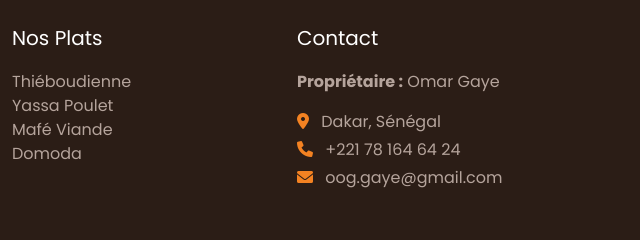
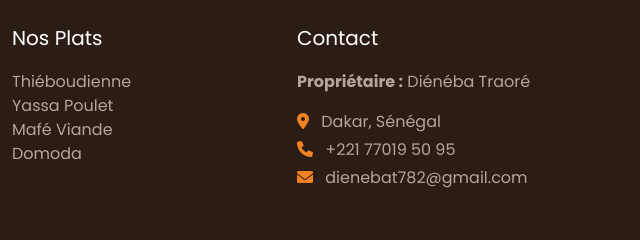
Before and after one commit to zeyna-0920/projet6, a plain HTML site: page index.html in a window 1280 px wide. Shown: the part 2209-2449 px from the top of the page, 640-1280 px from the left. Drawn offline with nearby package versions, Linux system fonts and the light colour scheme.

Commit message:
ajout des fichiers mon site

```diff
--- a/index.html
+++ b/index.html
@@ -180,10 +180,10 @@
                 </div>
                 <div class="col-lg-3">
                     <h5>Contact</h5>
-					<p><strong>Propriétaire :</strong> Omar Gaye</p>
+					<p><strong>Propriétaire :</strong> Diénéba  Traoré</p>
                     <p class="mb-1"><i class="fas fa-map-marker-alt me-2 text-orange"></i> Dakar, Sénégal</p>
-                    <p class="mb-1"><i class="fas fa-phone me-2 text-orange"></i> +221 78 164 64 24</p>
-                    <p class="mb-1"><i class="fas fa-envelope me-2 text-orange"></i> oog.gaye@gmail.com</p>
+                    <p class="mb-1"><i class="fas fa-phone me-2 text-orange"></i> +221 77019 50 95</p>
+                    <p class="mb-1"><i class="fas fa-envelope me-2 text-orange"></i> dienebat782@gmail.com</p>
                 </div>
             </div>
             <hr class="bg-secondary">
```
